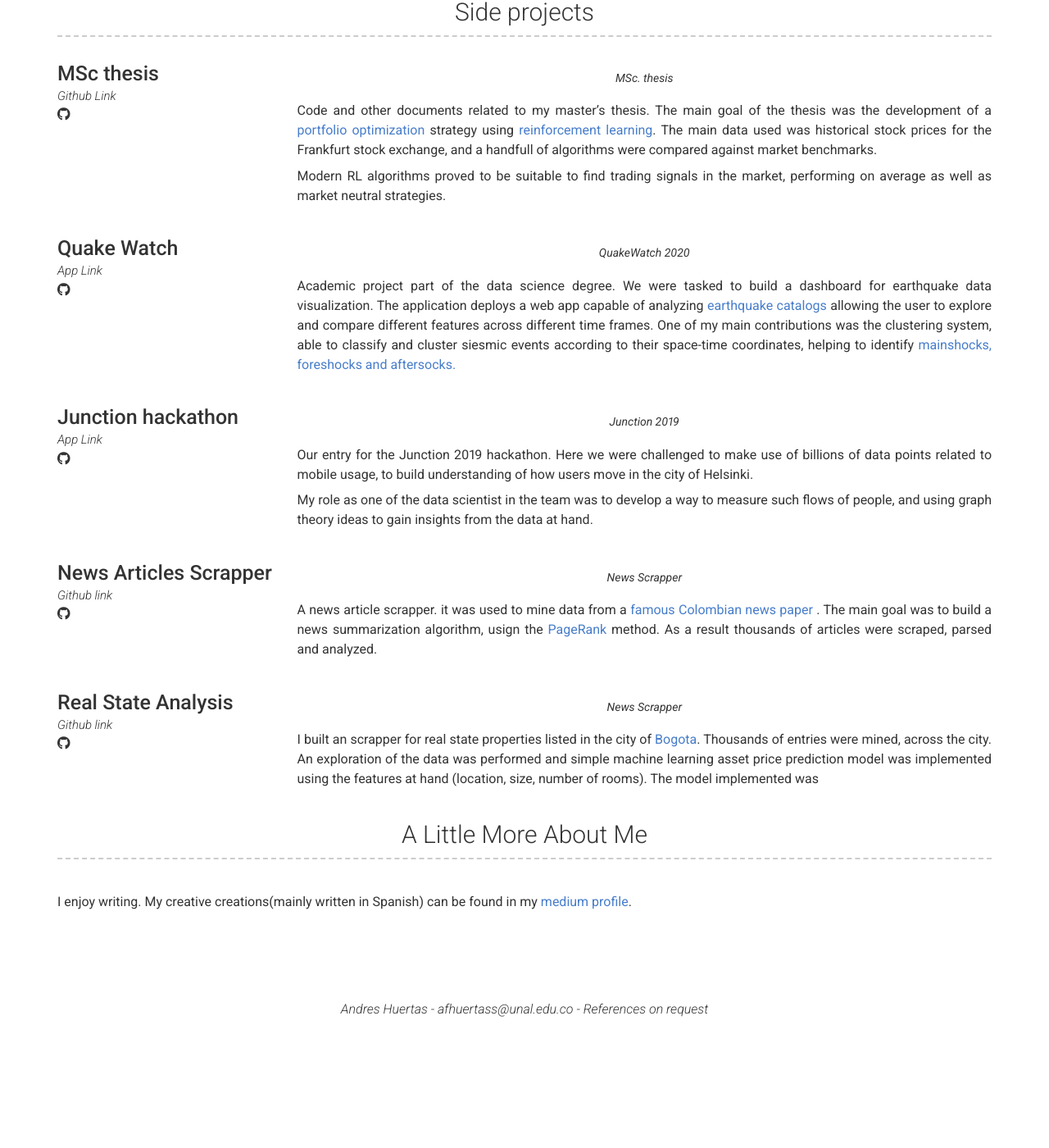
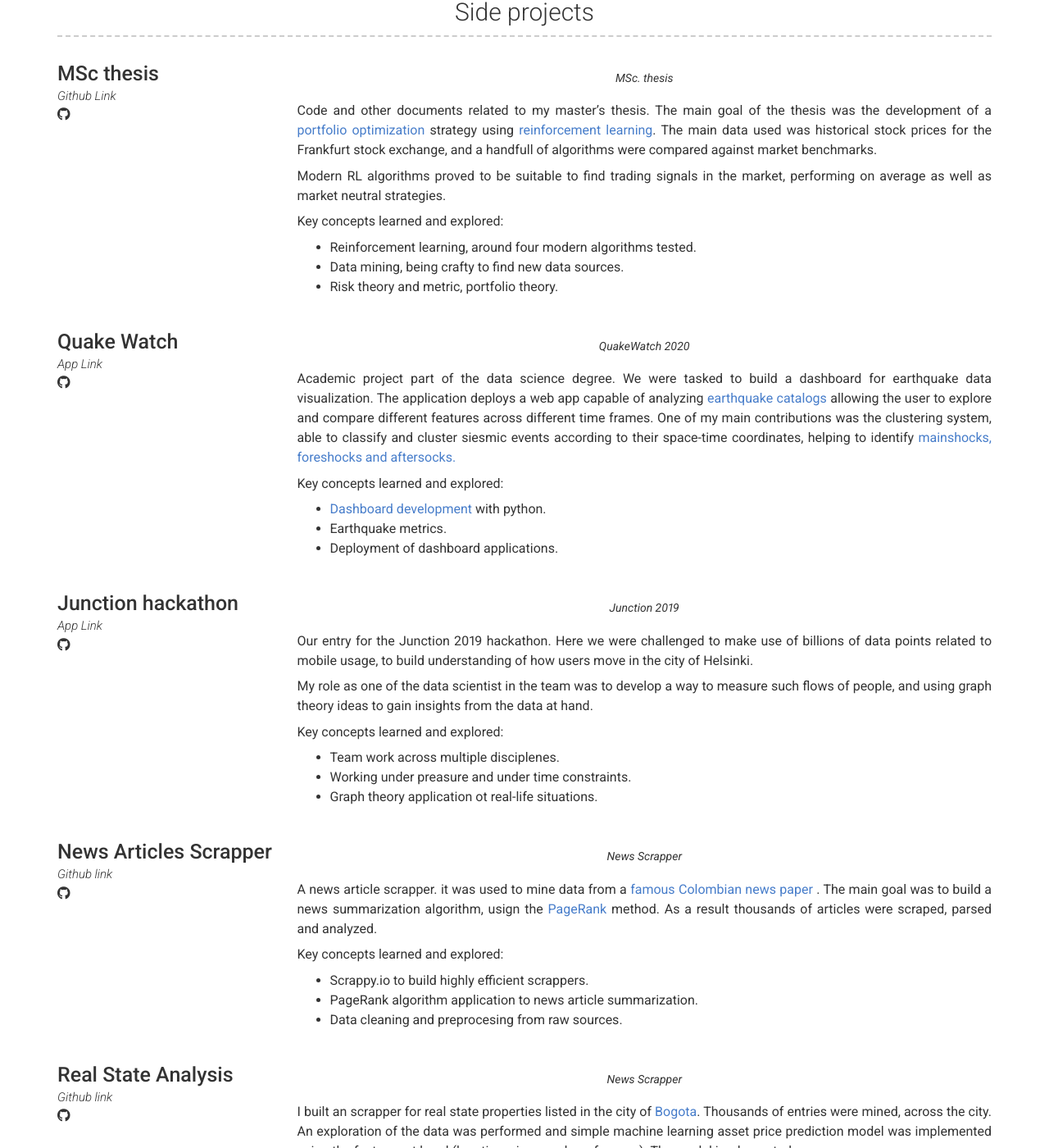
Before and after one commit to afhuertass/cv, a Jekyll site: the page built from index.md, in a window 1280 px wide and 1400 px high, scrolled down 1573 px. Shown: the whole window at 82% size. Built offline with Jekyll 4.4.1, drawn with Linux system fonts in a browser that asks for light colours; nearby versions of some CDN libraries; before the commit the page ends 2824 px from its top, so only the background shows below that; some of the changed text lies outside the part shown.

Commit message:
Added few bullet points

```diff
--- a/_config.yml
+++ b/_config.yml
@@ -81,6 +81,7 @@ content:
           Research assistant for the <a href="https://openreq.eu/">OpenReq</a> project, contributing mainly to <a href="https://github.com/OpenReqEU/palmu">Palmu </a>, a project for duplication detection among software requirements in large databases, using a vector-similarity approach.
 
 
+
           - Machine learning research for software requirements.
           - Service deployment, Q&A.
           - Technologies involved: Docker, Flask, Python, machine learning.
@@ -127,6 +128,12 @@ content:
 
           Modern RL algorithms proved to be suitable to find trading signals in the market, performing on average as well as market neutral strategies.
 
+          Key concepts learned and explored:
+
+          - Reinforcement learning, around four modern algorithms tested.
+          - Data mining, being crafty to find new data sources.
+          - Risk theory and metric, portfolio theory.
+
       - layout: left
         title: Quake Watch
         link: https://github.com/afhuertass/QuakeWatch
@@ -139,6 +146,12 @@ content:
           QuakeWatch 2020
         description: | # this will include new lines to allow paragraphs
             Academic project part of the data science degree. We were tasked to build a dashboard for earthquake data visualization. The application deploys a web app capable of analyzing <a href="https://scedc.caltech.edu/data/alt-2011-yang-hauksson-shearer.html">earthquake catalogs </a> allowing the user to explore and compare different features across different time frames. One of my main contributions was the clustering system, able to classify and cluster siesmic events according to their space-time coordinates, helping to identify <a href="https://www.usgs.gov/faqs/foreshocks-aftershocks-whats-difference?qt-news_science_products=0#qt-news_science_products">mainshocks, foreshocks and aftersocks. </a>
+
+            Key concepts learned and explored:
+
+            - <a href="https://plotly.com/dash/">Dashboard development</a> with python.
+            - Earthquake metrics.
+            - Deployment of dashboard applications.
 
       - layout: left
         title: Junction hackathon
@@ -155,6 +168,12 @@ content:
 
             My role as one of the data scientist in the team was to develop a way to measure such flows of people, and using graph theory ideas to gain insights from the data at hand.
 
+            Key concepts learned and explored:
+
+            - Team work across multiple disciplenes.
+            - Working under preasure and under time constraints.
+            - Graph theory application ot real-life situations.
+
       - layout: left
         title: News Articles Scrapper
         link: https://github.com/afhuertass/newScrapper
@@ -167,6 +186,13 @@ content:
           News Scrapper
         description: |
           A news article scrapper. it was used to mine data from a <a href="semana.com/">famous Colombian news paper </a>. The main goal was to build a news summarization algorithm, usign the <a href="https://en.wikipedia.org/wiki/PageRank">PageRank </a> method. As a result thousands of articles were scraped, parsed and analyzed.
+
+          Key concepts learned and explored:
+
+          - Scrappy.io to build highly efficient scrappers.
+          - PageRank algorithm application to news article summarization.
+          - Data cleaning and preprocesing from raw sources.
+
       - layout: left
         title: Real State Analysis
         link: https://github.com/afhuertass/fincaraiz
@@ -180,12 +206,16 @@ content:
         description: |
           I built an scrapper for real state properties listed in the city of <a href="https://en.wikipedia.org/wiki/Bogot%C3%A1">Bogota</a>. Thousands of entries were mined, across the city. An exploration of the data was performed and simple machine learning asset price prediction model was implemented using the features at hand (location, size, number of rooms). The model implemented was
 
+          Key concepts learned and explored:
 
+          - Scrappy.io to build highly efficient scrappers.
+          - Insights about the housing market in Bogota.
+          - Data cleaning and preprocesing from raw sources.
 
   - title: A Little More About Me
     layout: text
     content: | # this will include new lines to allow paragraphs
-      I enjoy writing. My creative creations(mainly written in Spanish) can be found in my <a href="https://afhuertassh.medium.com/">medium profile</a>.
+      I enjoy writing. My creative creations (mainly written in Spanish) can be found in my <a href="https://afhuertassh.medium.com/">medium profile</a>.
 # Footer
 footer_show_references: true
 # references_title: References on request (Override references text)
```
